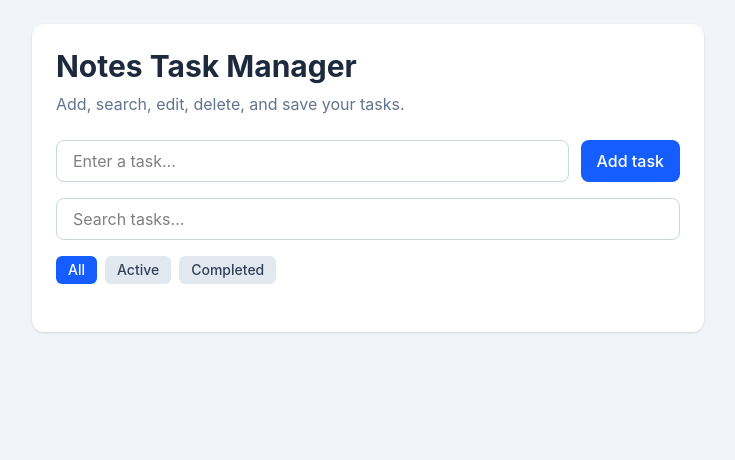
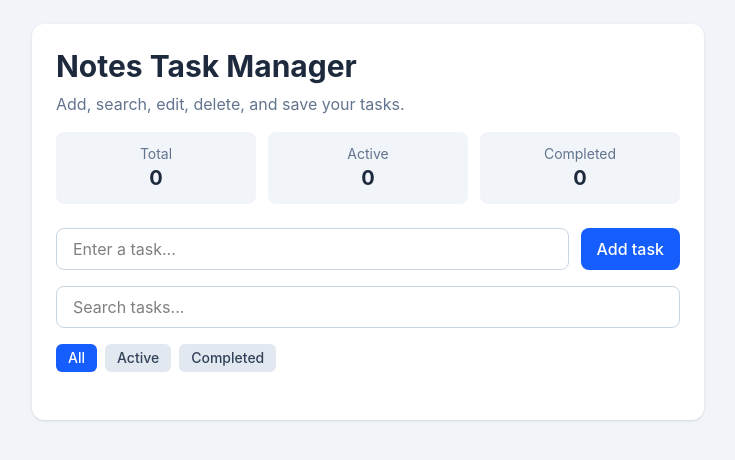
Before and after one commit to Nissan-19/Notes-task-manager, a React (Vite) app: page / in a window 1280 px wide. Shown: the top 460 px of the page, without its empty margins (272-1007 px from the left). Built offline with nearby package versions, Linux system fonts and the light colour scheme.

Commit message:
polished the app

```diff
--- a/src/App.jsx
+++ b/src/App.jsx
@@ -96,6 +96,10 @@ function App() {
     return matchesSearch
 })
 
+  const totalTasks = tasks.length
+  const completedTasks = tasks.filter((task)=>task.completed ===true).length
+  const activeTasks = tasks.filter((task)=> task.completed === false).length
+
 
   return (
     <main className="min-h-screen bg-slate-100 p-6">
@@ -107,6 +111,23 @@ function App() {
         <p className="mt-2 text-slate-500">
           Add, search, edit, delete, and save your tasks.
         </p>
+
+        <div className="mt-4 grid grid-cols-3 gap-3 text-center">
+  <div className="rounded-lg bg-slate-100 p-3">
+    <p className="text-sm text-slate-500">Total</p>
+    <p className="text-xl font-bold text-slate-800">{totalTasks}</p>
+  </div>
+
+  <div className="rounded-lg bg-slate-100 p-3">
+    <p className="text-sm text-slate-500">Active</p>
+    <p className="text-xl font-bold text-slate-800">{activeTasks}</p>
+  </div>
+
+  <div className="rounded-lg bg-slate-100 p-3">
+    <p className="text-sm text-slate-500">Completed</p>
+    <p className="text-xl font-bold text-slate-800">{completedTasks}</p>
+  </div>
+</div>
 
         <form onSubmit={handleAddTask} className="mt-6 flex gap-3">
           <input
```
